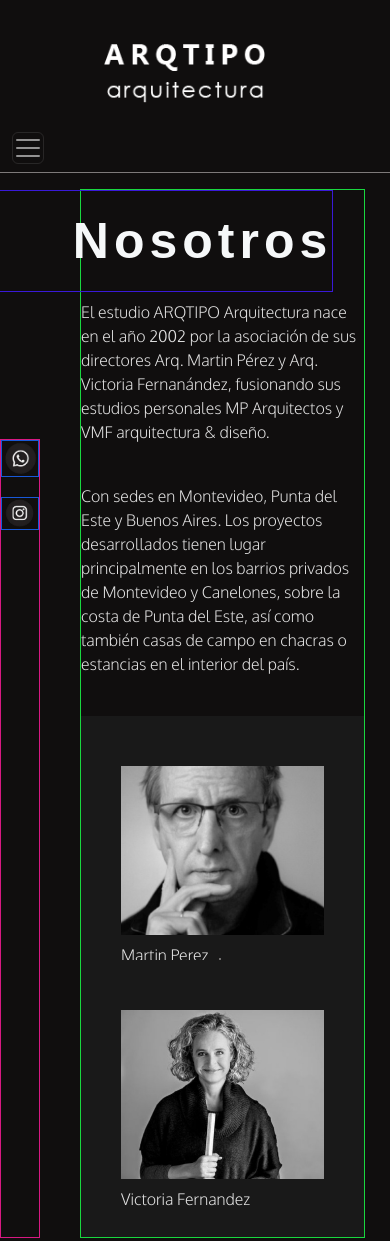
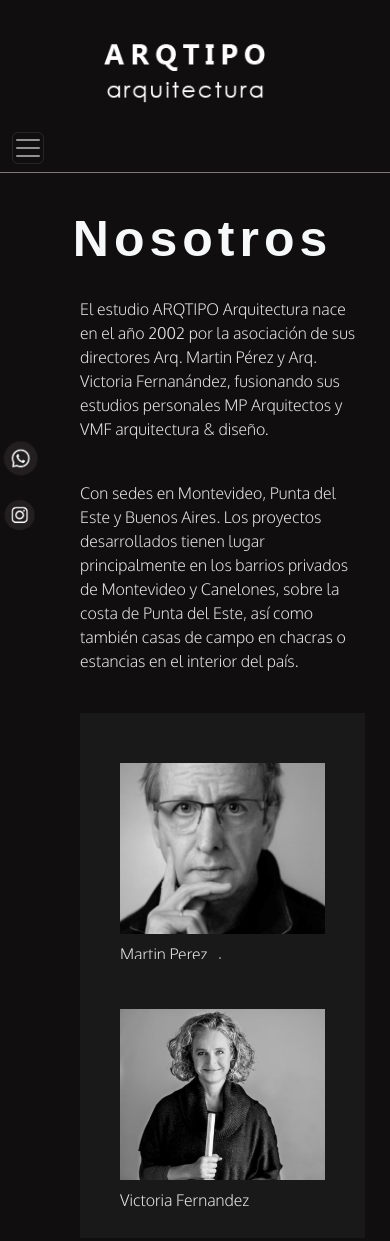
Before and after one commit to julydigital/Pre-entrega2---Julia-Fernandez, a plain HTML site: page paginas/nosotros.html in a window 390 px wide. Shown: the top 1241 px of the page. Drawn offline with nearby package versions, Linux system fonts and the light colour scheme.

Commit message:
responsive index, nosotros 2

```diff
--- a/css/style.css
+++ b/css/style.css
@@ -50,13 +50,11 @@ main {
     margin-right: 40px;
     margin-top: 250px;
     gap: 20px;
-    border: 1px solid rgb(216, 25, 130);
 }
 
 .iconos {
     display: flex;
     flex-direction: column;
-    border: 1px solid rgb(114, 25, 216);
 }
 
 
@@ -483,15 +481,13 @@ main {
     .barra-rrss {
         justify-content: center;
         padding-right: 0px;
-                /*border: 1px solid #d8192f; */
-
+        /*border: 1px solid #d8192f; */
     }
 
     .redes-sociales {
         display: flex;
         padding-bottom: 30px;
-                /*border: 1px solid #d8192f; */
-
+        /*border: 1px solid #d8192f; */
     }
 
     /*pagina nosotros*/
@@ -569,13 +565,11 @@ main {
 
     .iconos_link {
         margin-left: 0px;
-        border: 1px solid rgb(216, 25, 130);
     }
 
     .iconos {
         display: flex;
         flex-direction: column;
-        border: 1px solid rgb(25, 89, 216);
     }
 
     /*pagina index*/
@@ -591,15 +585,17 @@ main {
     /*pagina nosotros*/
     .grid {
         margin-right: 0px;
-        border: 1px solid hsl(132, 79%, 47%);
+    }
+
+    .box1 {
+        margin-left: -40px;
     }
 
     .box1 h1 {
-     margin-left: 0px;
-    margin-right: 0px;
-    padding-left: 110px;
-    padding-right: 0px;
-      border: 1px solid #3919d8;
+        margin-right: 0px;
+        margin-left: 0px;
+        padding-left: 0px;
+        padding-right: 0px;
     }
 
     .box2 {
```
